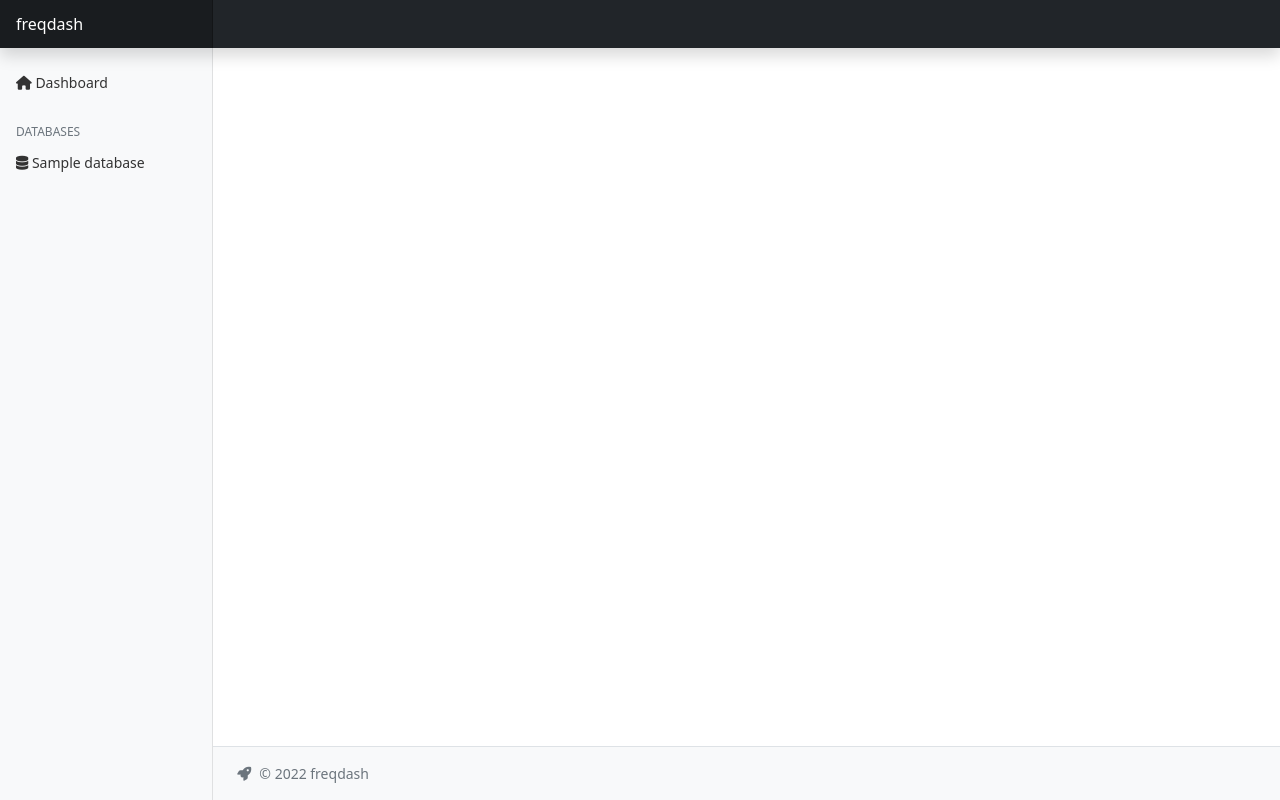
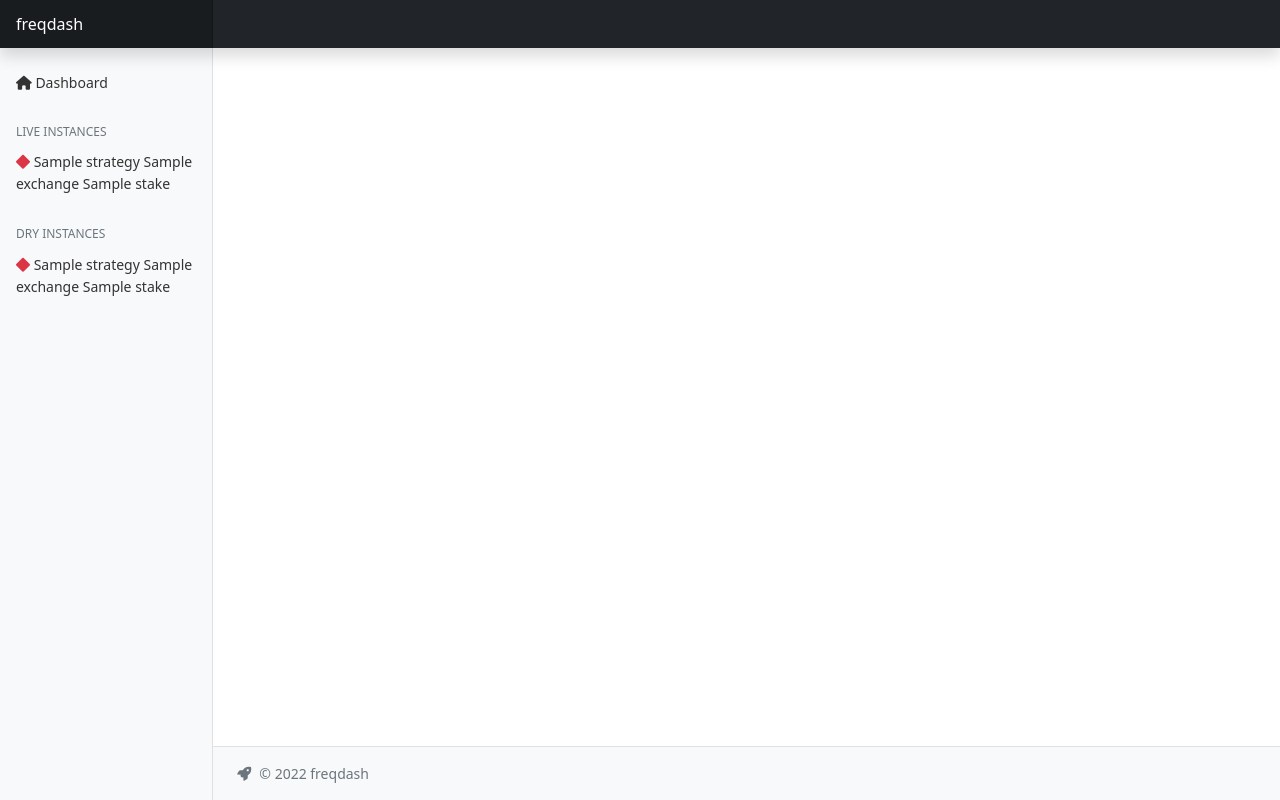
Before and after one commit to ecoppen/freqdash, a FastAPI app: template templates/base.html in a window 1280 px wide. Run offline with FastAPI, Linux system fonts and the light colour scheme; the template is opened without the code that fills it: most values are stand-ins (such as "Sample title", 1, 10 or a date in 2020).

Commit message:
Update sidebar.html

```diff
--- a/templates/sidebar.html
+++ b/templates/sidebar.html
@@ -10,14 +10,58 @@
         </ul>
 
         <h6 class="sidebar-heading d-flex justify-content-between align-items-center px-3 mt-4 mb-1 text-muted text-uppercase">
-            <span>Databases</span>
+            <span>Live Instances</span>
         </h6>
         <ul class="nav flex-column mb-auto">
-            {% for database in data["databases"] %}
+            {% for key, value in data["instances"]["live"].items() %}
+            <li class="nav-item">
+                <a class="nav-link" href="instance/{{key}}" data-bs-toggle="tooltip" data-bs-title="{{ value['remote']}} {{value['local']}}">
+                    <span data-feather="file-text" class="align-text-bottom">
+                        {% if value["alert"] %}
+                        <i class="fa-solid fa-triangle-exclamation text-warning" data-bs-toggle="tooltip" data-bs-title="Last update > 10mins"></i>
+                        {% endif %}
+                        {% if value["status"] == "running" %}
+                            {% if value["trading_mode"] == "spot" %}
+                                <i class="fa-solid fa-circle text-success" data-bs-toggle="tooltip" data-bs-title="Spot - Running"></i>
+                            {% else %}
+                                <i class="fa-solid fa-diamond text-success" data-bs-toggle="tooltip" data-bs-title="Futures - Running"></i>
+                            {% endif %}
+                        {% elif value["status"] == "stopped" %}
+                            {% if value["trading_mode"] == "spot" %}
+                                <i class="fa-solid fa-circle text-danger" data-bs-toggle="tooltip" data-bs-title="Spot - Stopped"></i>
+                            {% else %}
+                                <i class="fa-solid fa-diamond text-danger" data-bs-toggle="tooltip" data-bs-title="Futures - Stopped"></i>
+                            {% endif %}
+                        {% endif %}
+                         {{value["strategy"]}} {{value["exchange"]}} {{value["stake"]}}
+                    </span>
+                </a>
+            </li>
+            {% endfor %}
+        </ul>
+        <h6 class="sidebar-heading d-flex justify-content-between align-items-center px-3 mt-4 mb-1 text-muted text-uppercase">
+            <span>Dry Instances</span>
+        </h6>
+        <ul class="nav flex-column mb-auto">
+            {% for key, value in data["instances"]["dry"].items() %}
             <li class="nav-item">
                 <a class="nav-link" href="#">
-                    <span data-feather="file-text" class="align-text-bottom"></span>
-                    <i class="fa-solid fa-database"></i> {{database}}
+                    <span data-feather="file-text" class="align-text-bottom">
+                        {% if value["status"] == "running" %}
+                            {% if value["trading_mode"] == "spot" %}
+                                <i class="fa-solid fa-circle text-success"></i>
+                            {% else %}
+                                <i class="fa-solid fa-diamond text-success"></i>
+                            {% endif %}
+                        {% elif value["status"] == "stopped" %}
+                            {% if value["trading_mode"] == "spot" %}
+                                <i class="fa-solid fa-circle text-danger"></i>
+                            {% else %}
+                                <i class="fa-solid fa-diamond text-danger"></i>
+                            {% endif %}
+                        {% endif %}
+                         {{value["strategy"]}} {{value["exchange"]}} {{value["stake"]}}
+                    </span>
                 </a>
             </li>
             {% endfor %}
```
